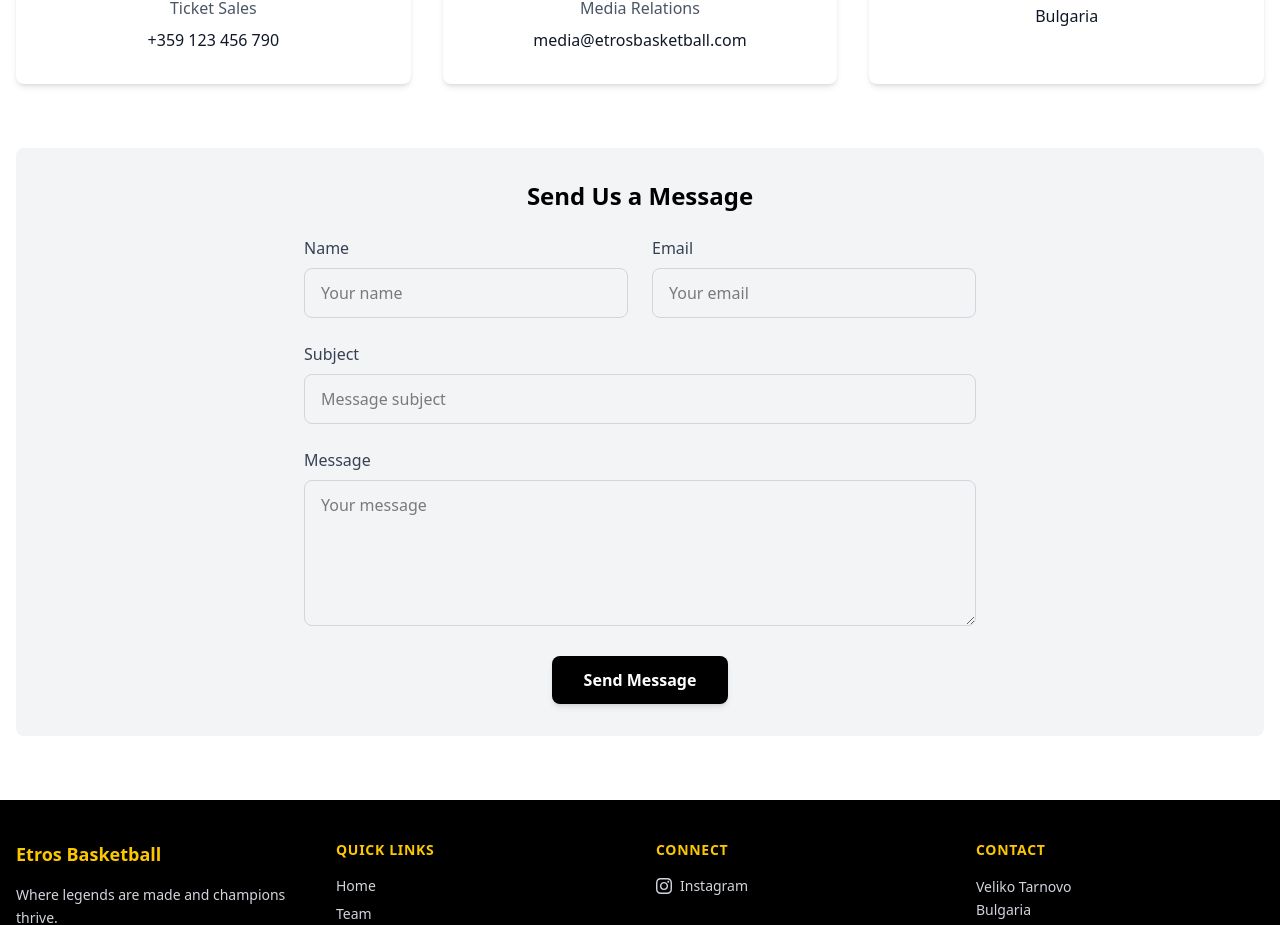
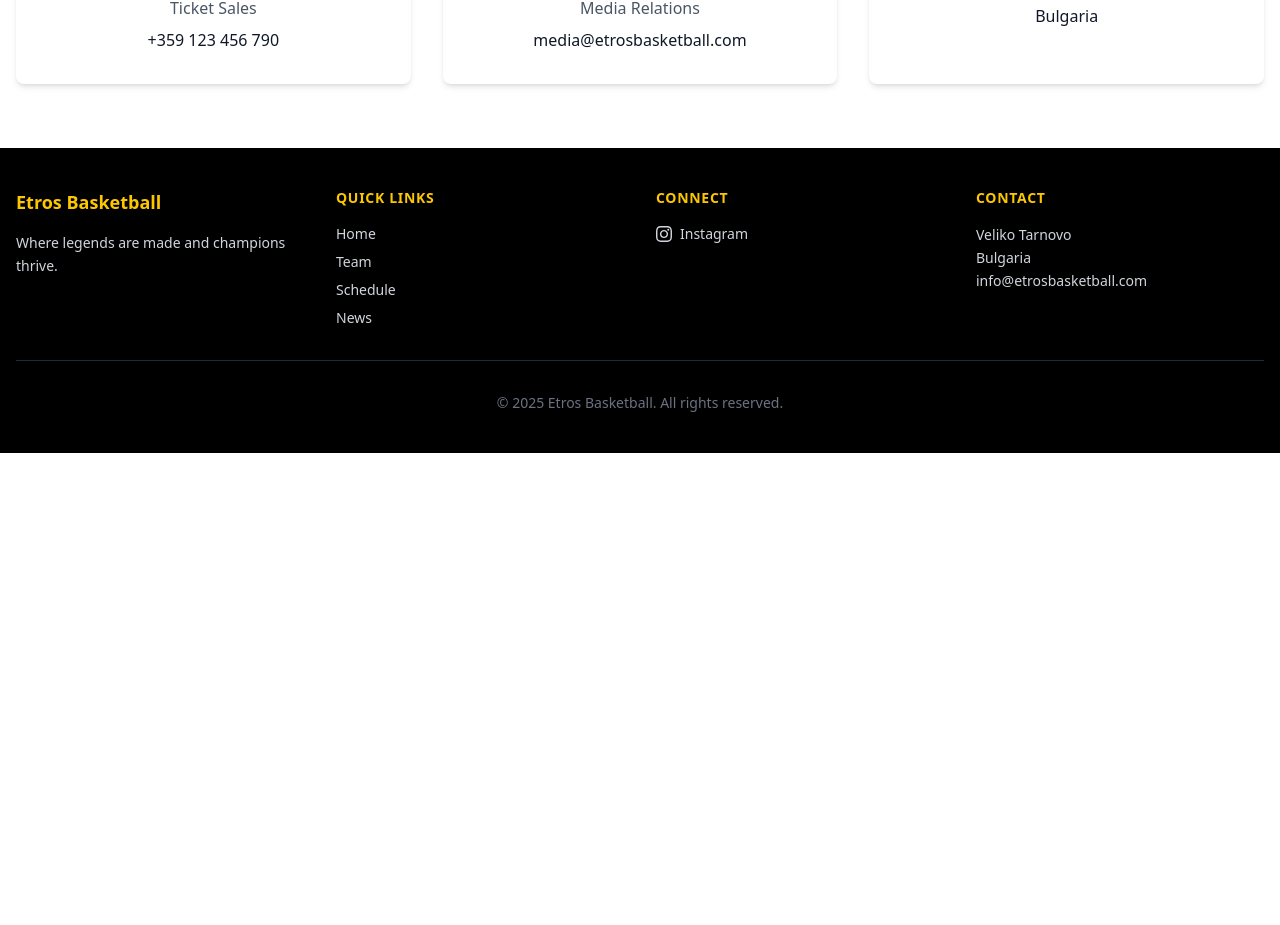
Before and after one commit to rachev3/SPA-Etros, a React (Vite) app in the folder etros-spa/: page /about in a window 1280 px wide. Shown: the part 4190-5115 px from the top of the page. After the commit the page ends 4643 px from the top, so only its background shows below. Built offline with nearby package versions, Linux system fonts and the light colour scheme.

Commit message:
Removed Contact Us form

```diff
--- a/etros-spa/src/components/About/AboutPage.jsx
+++ b/etros-spa/src/components/About/AboutPage.jsx
@@ -480,80 +480,6 @@ const AboutPage = () => {
               </p>
             </div>
           </div>
-
-          <div className="mt-16 bg-gray-100 rounded-lg p-8">
-            <h3 className="text-2xl font-bold mb-6 text-center">
-              Send Us a Message
-            </h3>
-            <form className="max-w-2xl mx-auto">
-              <div className="grid grid-cols-1 md:grid-cols-2 gap-6 mb-6">
-                <div>
-                  <label
-                    htmlFor="name"
-                    className="block text-gray-700 font-medium mb-2"
-                  >
-                    Name
-                  </label>
-                  <input
-                    type="text"
-                    id="name"
-                    className="w-full px-4 py-3 rounded-lg border border-gray-300 focus:outline-none focus:ring-2 focus:ring-yellow-400"
-                    placeholder="Your name"
-                  />
-                </div>
-                <div>
-                  <label
-                    htmlFor="email"
-                    className="block text-gray-700 font-medium mb-2"
-                  >
-                    Email
-                  </label>
-                  <input
-                    type="email"
-                    id="email"
-                    className="w-full px-4 py-3 rounded-lg border border-gray-300 focus:outline-none focus:ring-2 focus:ring-yellow-400"
-                    placeholder="Your email"
-                  />
-                </div>
-              </div>
-              <div className="mb-6">
-                <label
-                  htmlFor="subject"
-                  className="block text-gray-700 font-medium mb-2"
-                >
-                  Subject
-                </label>
-                <input
-                  type="text"
-                  id="subject"
-                  className="w-full px-4 py-3 rounded-lg border border-gray-300 focus:outline-none focus:ring-2 focus:ring-yellow-400"
-                  placeholder="Message subject"
-                />
-              </div>
-              <div className="mb-6">
-                <label
-                  htmlFor="message"
-                  className="block text-gray-700 font-medium mb-2"
-                >
-                  Message
-                </label>
-                <textarea
-                  id="message"
-                  rows="5"
-                  className="w-full px-4 py-3 rounded-lg border border-gray-300 focus:outline-none focus:ring-2 focus:ring-yellow-400"
-                  placeholder="Your message"
-                ></textarea>
-              </div>
-              <div className="text-center">
-                <button
-                  type="submit"
-                  className="bg-black hover:bg-gray-900 text-white font-bold py-3 px-8 rounded-lg transition-colors duration-200 shadow-md"
-                >
-                  Send Message
-                </button>
-              </div>
-            </form>
-          </div>
         </div>
       </section>
     </div>
```
Also changed, not shown: etros-spa/src/api/matchApi.js (added).
